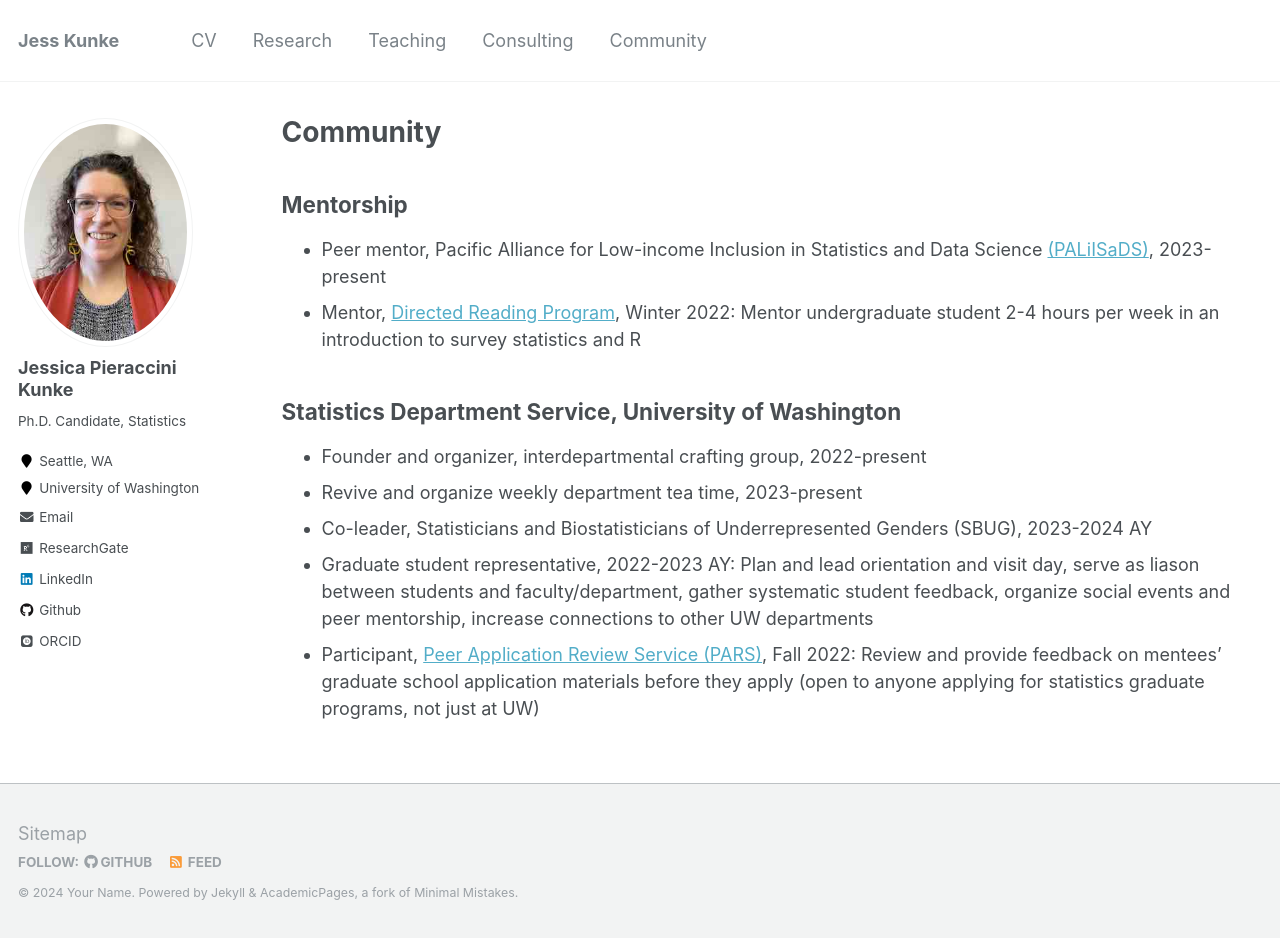
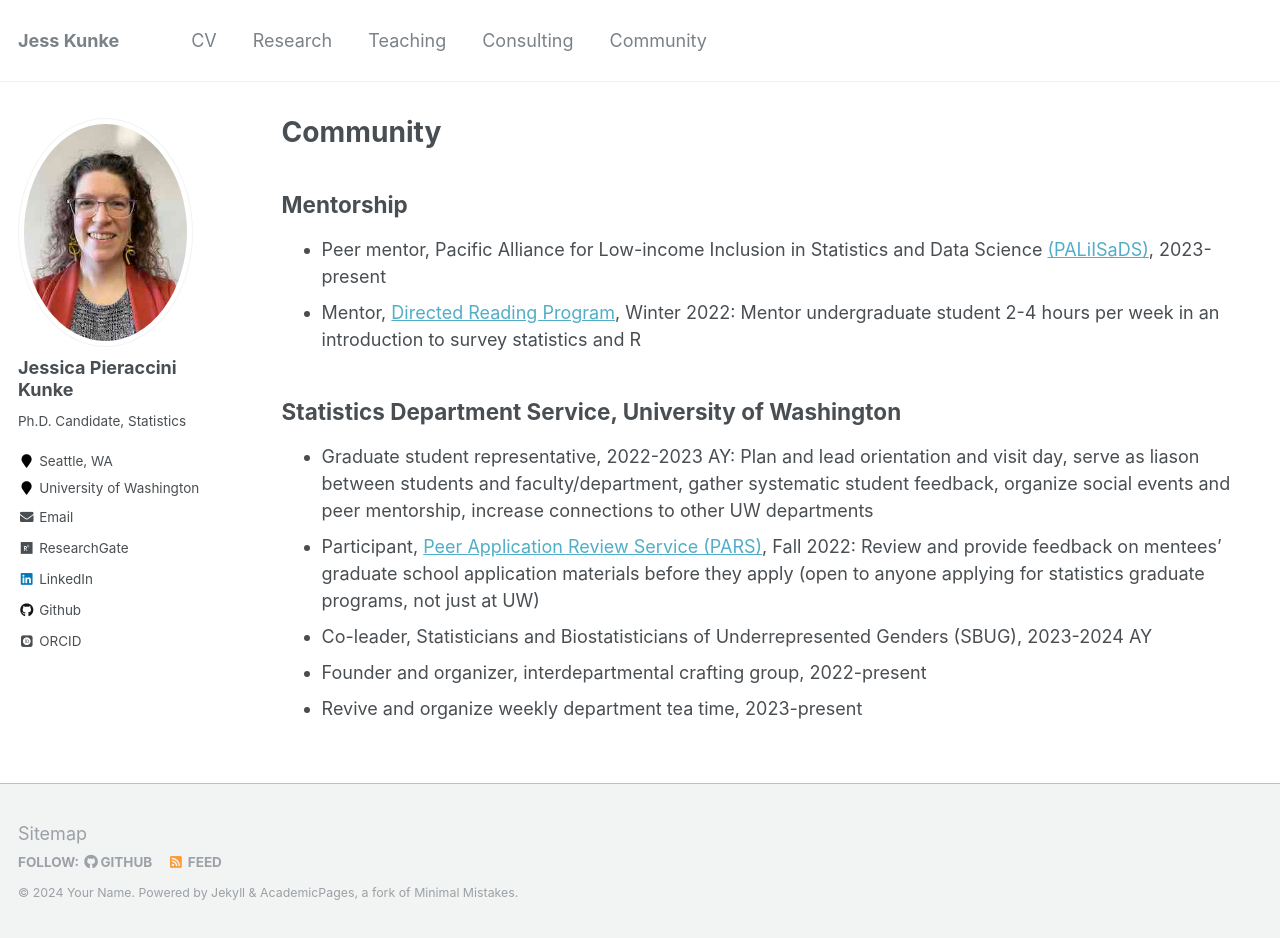
Before and after one commit to jpierkunke/jpierkunke.github.io, a Jekyll site: the page built from _pages/community.md, in a window 1280 px wide and 938 px high. Built offline with Jekyll 4.4.1, drawn with Linux system fonts in a browser that asks for light colours; some web fonts are replaced.

```diff
--- a/_pages/community.md
+++ b/_pages/community.md
@@ -12,11 +12,11 @@ author_profile: true
 
 ## Statistics Department Service, University of Washington
 
+- Graduate student representative, 2022-2023 AY: Plan and lead orientation and visit day, serve as liason between students and faculty/department, gather systematic student feedback, organize social events and peer mentorship, increase connections to other UW departments
+- Participant, [Peer Application Review Service (PARS)](https://stat.uw.edu/pre-application-review-service), Fall 2022: Review and provide feedback on mentees’ graduate school application materials before they apply (open to anyone applying for statistics graduate programs, not just at UW)
+- Co-leader, Statisticians and Biostatisticians of Underrepresented Genders (SBUG), 2023-2024 AY
 - Founder and organizer, interdepartmental crafting group, 2022-present
 - Revive and organize weekly department tea time, 2023-present
-- Co-leader, Statisticians and Biostatisticians of Underrepresented Genders (SBUG), 2023-2024 AY
-- Graduate student representative, 2022-2023 AY: Plan and lead orientation and visit day, serve as liason between students and faculty/department, gather systematic student feedback, organize social events and peer mentorship, increase connections to other UW departments
-- Participant, [Peer Application Review Service (PARS)](https://stat.uw.edu/pre-application-review-service), Fall 2022: Review and provide feedback on mentees’ graduate school application materials before they apply (open to anyone applying for statistics graduate programs, not just at UW)
 
 <!---
 - Assemble and/or participate in multiple student subcommittees to provide feedback on department job applicants
```
